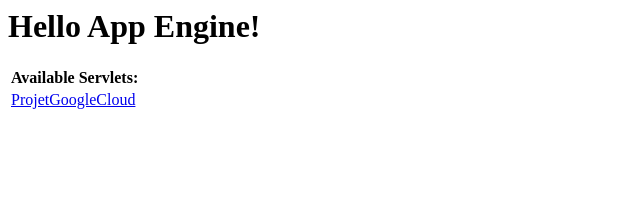
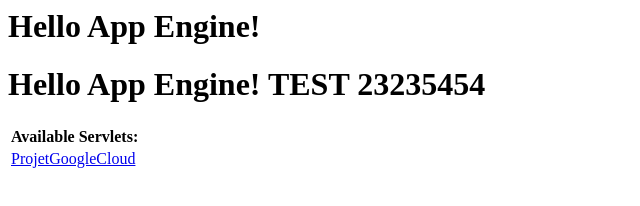
Before and after one commit to fraco1er/ProjetGoogleCloud, a plain HTML site: page war/index.html in a window 1280 px wide. Shown: the whole page, without its empty margins (0-640 px from the left). Drawn offline with Linux system fonts and the light colour scheme.

Commit message:
Test 15h26 / 7 Avril

```diff
--- a/war/index.html
+++ b/war/index.html
@@ -14,7 +14,7 @@
 
   <body>
     <h1>Hello App Engine!</h1>
-
+	<h1>Hello App Engine! TEST 23235454</h1>
     <table>
       <tr>
         <td colspan="2" style="font-weight:bold;">Available Servlets:</td>
```
